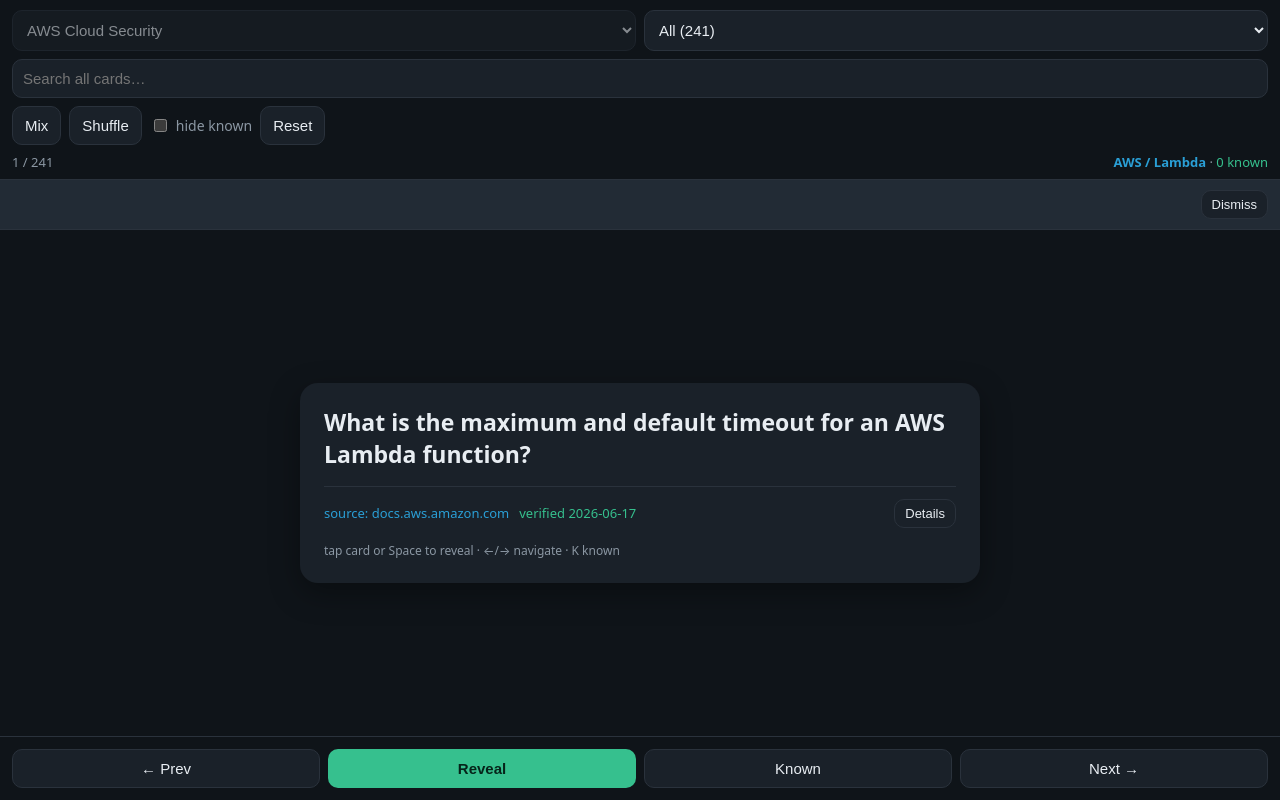
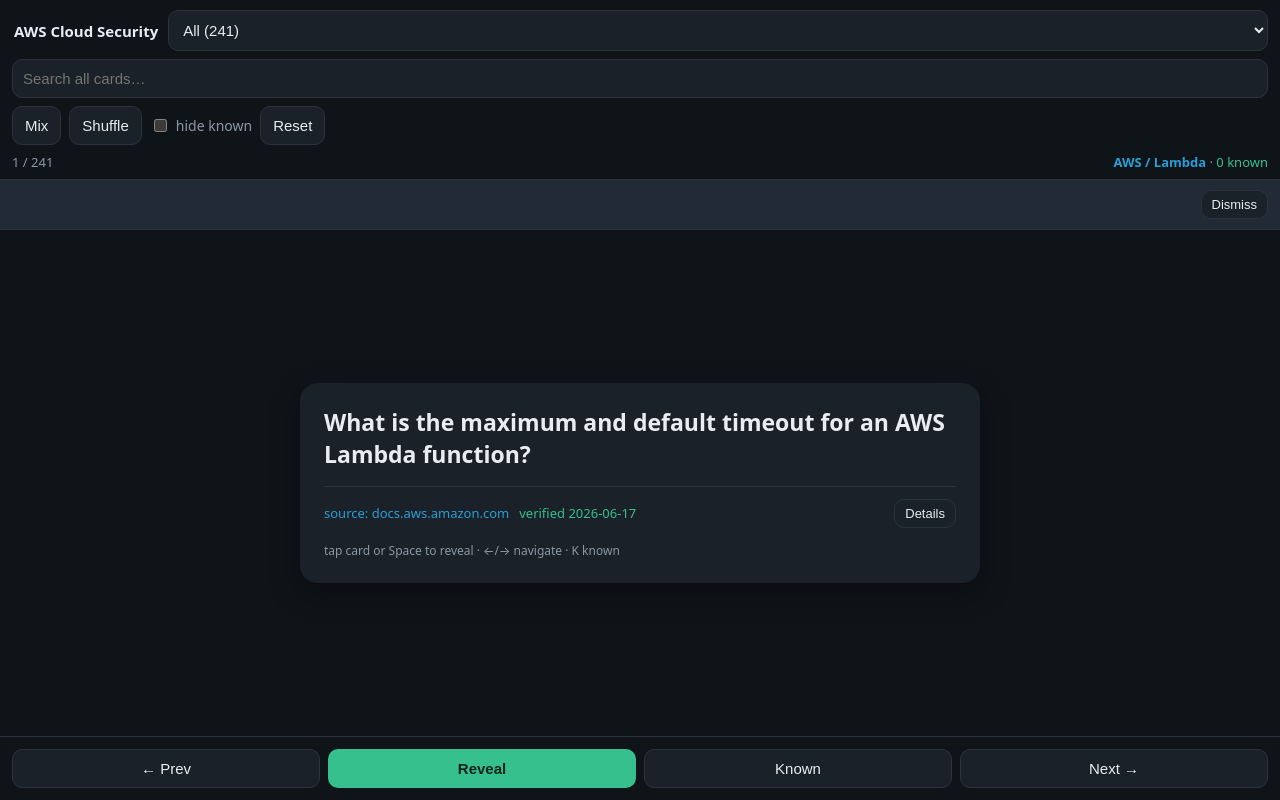
Before and after one commit to SamG0ld/secstudy, a plain HTML site: page index.html in a window 1280 px wide. Drawn offline with Linux system fonts and the light colour scheme.

Commit message:
fix: subject shown as label when only one subject (no dead dropdown)

```diff
--- a/app/study.js
+++ b/app/study.js
@@ -117,6 +117,7 @@
 
   function buildSubjectSelect() {
     var sel = $("subject");
+    var label = $("subjectLabel");
     sel.replaceChildren();
     for (var i = 0; i < state.view.subjects.length; i++) {
       var s = state.view.subjects[i];
@@ -125,7 +126,14 @@
       opt.textContent = (s.meta && s.meta.title) || s.slug;
       sel.appendChild(opt);
     }
-    sel.disabled = state.view.subjects.length < 2;
+    // With a single subject the dropdown has nothing to pick — show a plain
+    // label instead, and only reveal the real <select> once there are 2+.
+    var single = state.view.subjects.length < 2;
+    sel.hidden = single;
+    if (label) {
+      label.hidden = !single;
+      label.textContent = (single && sel.options.length) ? sel.options[0].textContent : "";
+    }
   }
 
   function buildTopicSelect() {
--- a/app/ui.css
+++ b/app/ui.css
@@ -56,6 +56,7 @@
   font-size: 15px;
 }
 select:disabled { opacity: .55; }
+.subject-label { color: var(--ink); font-size: 15px; font-weight: 600; padding: 10px 2px; white-space: nowrap; }
 
 .btn {
   background: var(--panel);
--- a/index.html
+++ b/index.html
@@ -15,6 +15,7 @@
 <body>
   <header>
     <div class="row">
+      <span id="subjectLabel" class="subject-label" hidden></span>
       <select id="subject" aria-label="Subject"></select>
       <select id="topic" aria-label="Topic"></select>
     </div>
--- a/sw.js
+++ b/sw.js
@@ -1,5 +1,5 @@
 /* generated by build.py — do not edit */
-const CACHE = "secstudy-1a2edcf0372a";
+const CACHE = "secstudy-917486063233";
 const PRECACHE = [
   "./",
   "./app/cards.js",
```
